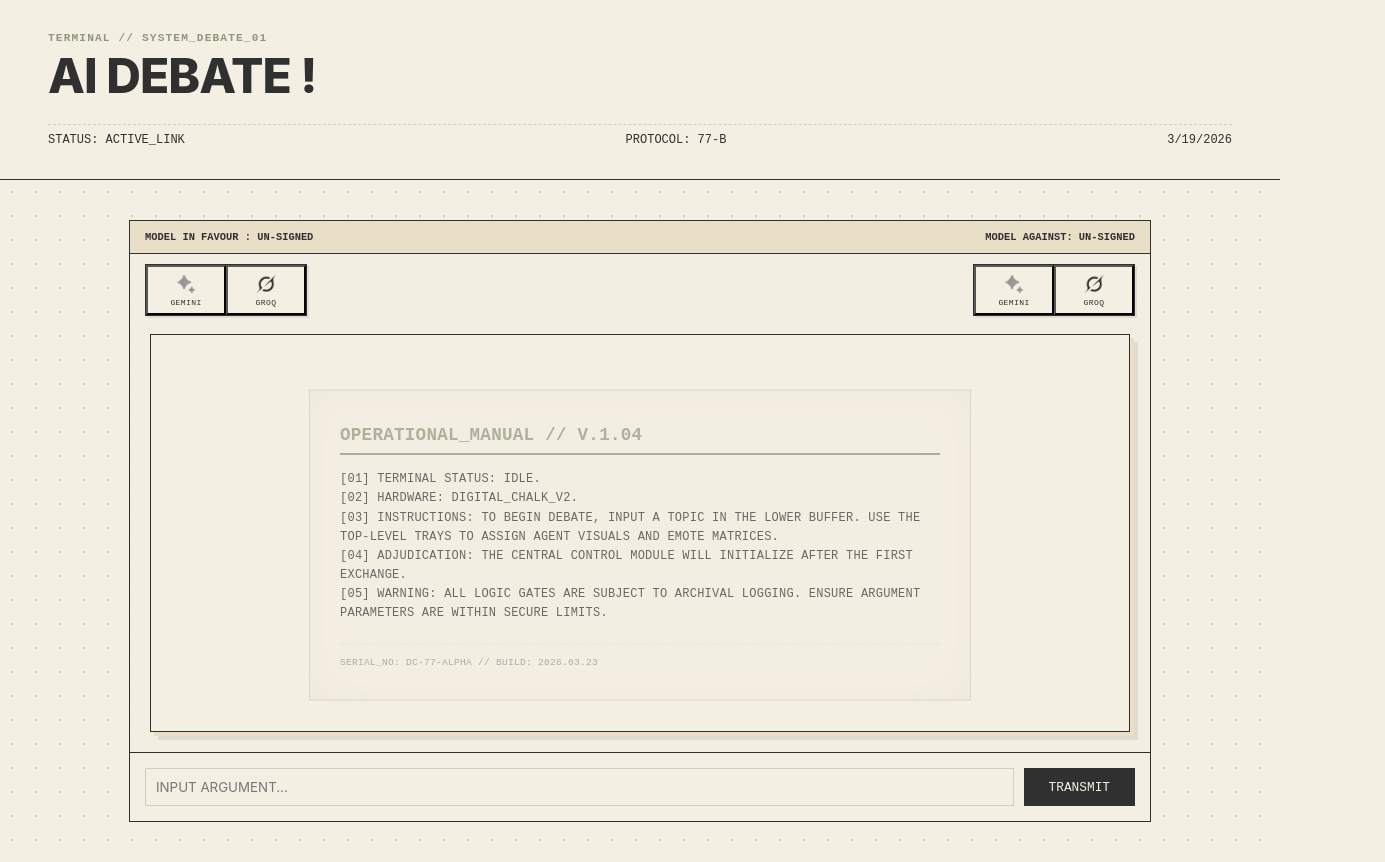
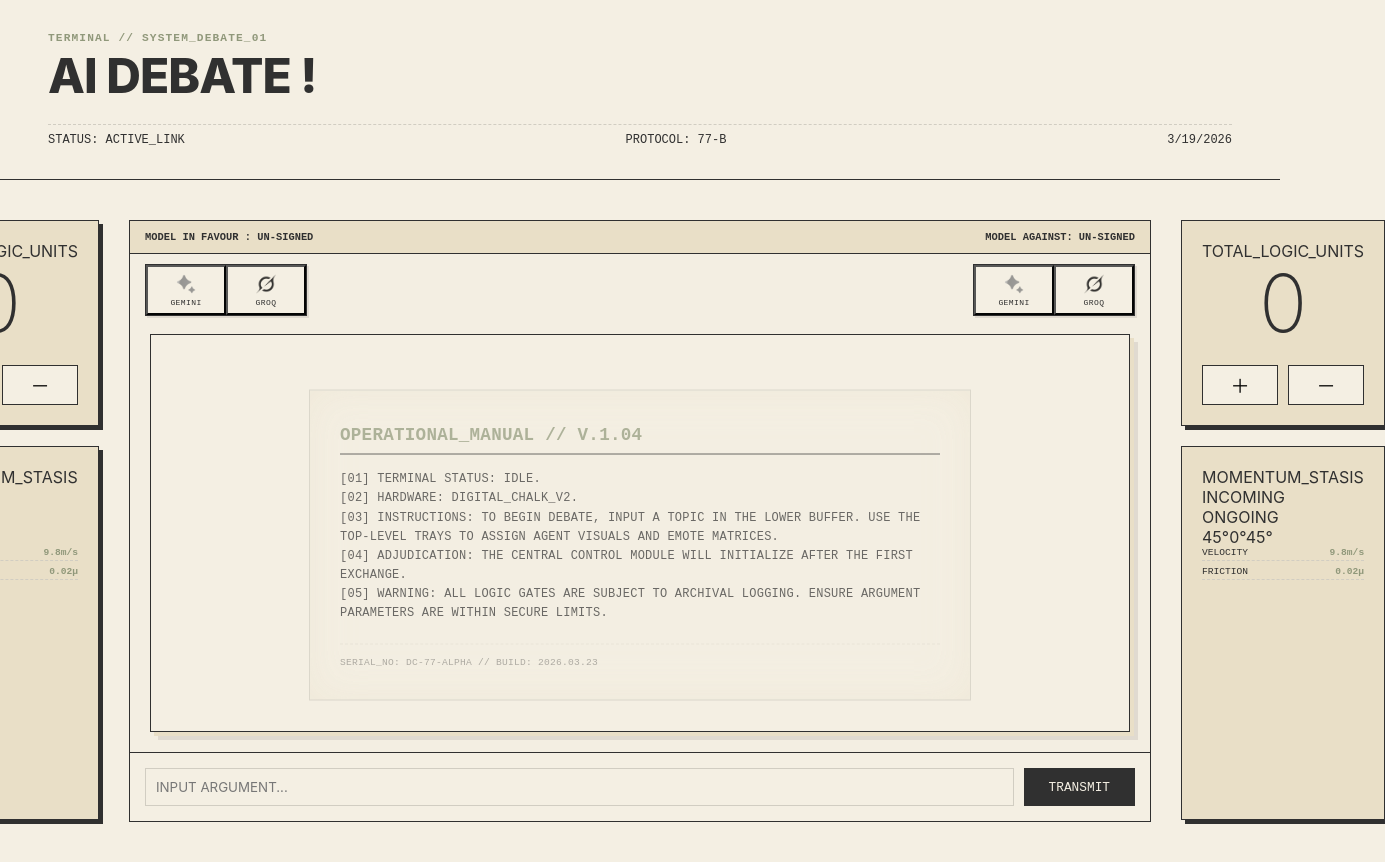
Before and after one commit to Eshaan111/AI-Debate, a Next.js app: page / in a window 1280 px wide. Shown: the whole page, 1385 px wide, since content can reach past the window. Built offline with nearby package versions, Linux system fonts and the light colour scheme.

Commit message:
Axios Custom API + sidepain

```diff
--- a/app/components/chatArea.tsx
+++ b/app/components/chatArea.tsx
@@ -4,12 +4,14 @@ import MessageStream from './messageStream'
 import ModelButton from './model_button'
 import ModelPreferenceLabel from './label'
 import { LoadingProvider } from '@/context/isLoading'
+import SidePane from './sidepane'
 
 const ChatArea = () => {
 
     return (
         <LoadingProvider>
             <div className="dc-workspace">
+                <SidePane/>
                 <section className="dc-chat-container">
 
                     <div className="dc-chat-header">
@@ -39,6 +41,7 @@ const ChatArea = () => {
                     <ChatInput />
 
                 </section>
+                <SidePane/>
             </div>
         </LoadingProvider>
     )
--- a/app/components/chatinput.tsx
+++ b/app/components/chatinput.tsx
@@ -5,7 +5,7 @@ import {setTopic, pushPitch, addMesg, clearPitch, clearMessage } from '@/reduxFe
 import { RootState } from '../store'
 import { useSearchParams } from 'next/navigation';
 import { useLoadingContext } from '@/context/isLoading'
-
+import {axiosAPI} from '@/lib/axios'
 const ChatInput = () => {
 
 
@@ -92,8 +92,8 @@ const ChatInput = () => {
         setLoading(true)
         dispatch(setTopic(val))
         // console.log('LOADING VALUE : ', isLoadingValue)
-        const res = await fetch(`/api/chat?${params}`)
-        const ans = await res.json()
+        const res = await axiosAPI.get(`/api/chat?${params}`)
+        const ans = res.data
         setLoading(false)
         // console.log('LOADING VALUE : ', isLoadingValue)
         handlePitchAddition(ans)
--- a/app/components/messageStream.tsx
+++ b/app/components/messageStream.tsx
@@ -7,6 +7,7 @@ import { setTopic, pushPitch, addMesg, clearPitch, clearMessage } from '../../re
 import { RootState } from '../store'
 import { useMemo } from 'react'
 
+import {axiosAPI} from '@/lib/axios.js'
 import FirstGoerBar from './firstGoerBar'
 import MesgPlaceholderStyle from './placeholderStream'
 import LoadingBar from './loadingBar'
@@ -19,7 +20,9 @@ const MessageStream = () => {
     const [pitch_count, setPitchCount] = useState(0);
     const pitchStream = useSelector((state: RootState) => state.stream.firstPitch)
     const mesgStream = useSelector((state: RootState) => state.stream.messages)
-    const topic = useSelector((state:RootState)=> state.stream.topic)
+    const topic = useSelector((state: RootState) => state.stream.topic)
+    const mesgCount = (Object.keys(mesgStream)).length
+
 
     const { isLoadingValue, setLoading } = useLoadingContext()
 
@@ -41,23 +44,24 @@ const MessageStream = () => {
     }, [mesgStream])
 
     const postreqReply = async () => {
-        if(Object.keys(mesgStream).length == 0){
+        if (Object.keys(mesgStream).length == 0) {
             return null
         }
         let bodyObj = {
-            "topic" : topic   ,
-            "mesgStream" : mesgStream
+            "topic": topic,
+            "mesgStream": mesgStream
         }
         console.log('SENDING REPLY REQUEST')
-        const res = await fetch(`./api/argument`, {
-            method: 'POST',
-            headers: {
-                'Content-Type': 'application/json'
-            },
-            body: JSON.stringify(bodyObj)
-        })
-        const replyObj = await res.json()
-        console.log('RESPONSE : ',replyObj.mesgObject)
+        // const res = await axiosAPI.post(`./api/argument`, {
+        //     method: 'POST',
+        //     headers: {
+        //         'Content-Type': 'application/json'
+        //     },
+        //     body: JSON.stringify(bodyObj)
+        // })
+        const res = await axiosAPI.post('./api/argument',JSON.stringify(bodyObj))
+        const replyObj = res.data
+        console.log('RESPONSE : ', replyObj.mesgObject)
         dispatch(addMesg(replyObj.mesgObject))
         return replyObj
 
--- /dev/null
+++ b/app/components/sidepane.tsx
@@ -0,0 +1,65 @@
+'use client'
+import React from 'react'
+import { useState, useEffect } from 'react'
+import { UseSelector, UseDispatch, useSelector, useDispatch } from 'react-redux'
+import { setTopic, pushPitch, addMesg, clearPitch, clearMessage } from '../../reduxFeatures/streamSlice'
+import { RootState } from '../store'
+
+const SidePane = () => {
+
+    const dispatch = useDispatch()
+    const mesgStream = useSelector((state: RootState) => state.stream.messages)
+    const mesgCount = (Object.keys(mesgStream)).length
+
+    const [mesg_count, setMesgCount] = useState(mesgCount)
+    const [swingDirection, setSwingDirection] = useState('center'); // 'incoming' | 'ongoing' | 'center'
+
+    useEffect(() => {
+        if (mesg_count > 0) {
+            // Toggle side based on who sent the last message
+            const lastSender = parsedStream[parsedStream.length - 1]?.sender;
+            setSwingDirection(lastSender === 'modelInFavour' ? 'ongoing' : 'incoming');
+        }
+    }, [mesg_count]);
+    return (
+        <div className="dc-side-pane">
+            {/* Upper Section: The Counter */}
+            <div className="dc-counter-card">
+                <span className="dc-pane-label">TOTAL_LOGIC_UNITS</span>
+                <h2 className="dc-apple-counter">{mesg_count}</h2>
+                <div className="dc-counter-controls">
+                    <button className="dc-counter-btn" onClick={() => setMesgCount(prev => prev + 1)}>＋</button>
+                    <button className="dc-counter-btn" onClick={() => setMesgCount(prev => Math.max(0, prev - 1))}>－</button>
+                </div>
+            </div>
+
+            {/* Lower Section: Boilerplate / Oscilloscope */}
+            <div className="dc-status-card">
+                <span className="dc-pane-label">MOMENTUM_STASIS</span>
+
+                <div className="dc-pendulum-enclosure">
+                    {/* The Scale/Extreme Labels */}
+                    <div className="dc-pendulum-label left">INCOMING</div>
+                    <div className="dc-pendulum-label right">ONGOING</div>
+
+                    {/* The Actual Pendulum */}
+                    <div className={`dc-pendulum-arm ${swingDirection}`}>
+                        <div className="dc-pendulum-weight"></div>
+                    </div>
+
+                    {/* The Degree Scale (Boilerplate) */}
+                    <div className="dc-pendulum-scale">
+                        <span>45°</span><span>0°</span><span>45°</span>
+                    </div>
+                </div>
+
+                <div className="dc-metadata-list">
+                    <div className="dc-meta-item"><span>VELOCITY</span> <span>9.8m/s</span></div>
+                    <div className="dc-meta-item"><span>FRICTION</span> <span>0.02μ</span></div>
+                </div>
+            </div>
+        </div>
+    )
+}
+
+export default SidePane
--- a/app/globals.css
+++ b/app/globals.css
@@ -67,13 +67,137 @@ body {
 
 /* The Main Container (The Workspace) */
 .dc-workspace {
-  padding: 40px; /* The "Margins on all 4 sides" */
-  min-height: calc(100vh - 200px);
-  /* The Dotted Grid Background */
-  background-image: radial-gradient(var(--grid-dot) 1px, transparent 0);
-  background-size: 24px 24px;
   display: flex;
+  align-items: flex-start;
   justify-content: center;
+  gap: 30px;
+  padding: 40px;
+}
+/* --- SIDE PANE --- */
+/* --- SIDE PANE (Height Matched) --- */
+.dc-side-pane {
+  width: 220px;
+  height: 600px; /* MATCHES .dc-chat-container height */
+  display: flex;
+  flex-direction: column;
+  gap: 20px;
+}
+
+.dc-counter-card, .dc-status-card {
+  background-color: var(--sandstone);
+  border: 1px solid var(--ink);
+  padding: 20px;
+  box-shadow: 4px 4px 0px 0px var(--ink);
+}
+
+.dc-counter-card {
+  flex: 0 0 auto; /* Takes only as much space as needed */
+  display: flex;
+  flex-direction: column;
+  align-items: center;
+}
+
+.dc-status-card {
+  flex: 1; /* Fills the remaining height of the 600px pane */
+  display: flex;
+  flex-direction: column;
+}
+
+/* --- APPLE COUNTER --- */
+.dc-apple-counter {
+  font-family: var(--font-main);
+  font-size: 5rem;
+  font-weight: 200; /* Ultra light Apple aesthetic */
+  margin: 10px 0;
+  color: var(--ink);
+  line-height: 0.8;
+}
+
+/* --- COUNTER CONTROLS --- */
+.dc-counter-controls {
+  display: flex;
+  width: 100%;
+  gap: 10px;
+  margin-top: 20px;
+}
+
+.dc-counter-btn {
+  flex: 1;
+  height: 40px;
+  background-color: var(--paper);
+  border: 1px solid var(--ink);
+  cursor: pointer;
+  font-size: 1.2rem;
+  display: flex;
+  align-items: center;
+  justify-content: center;
+  transition: all 0.1s ease;
+}
+
+.dc-counter-btn:hover {
+  background-color: var(--sage);
+  color: var(--paper);
+}
+
+.dc-counter-btn:active {
+  transform: translateY(2px);
+  box-shadow: inset 0 2px 4px rgba(0,0,0,0.1);
+}
+
+/* Ensure Chat Container doesn't shrink */
+.dc-chat-container {
+  flex-shrink: 0; /* Prevents the pane from squishing the chat */
+}
+
+
+/* --- COOL BOILERPLATE: OSCILLOSCOPE --- */
+.dc-oscilloscope {
+  flex: 1;
+  background-color: var(--ink);
+  margin: 15px 0;
+  position: relative;
+  overflow: hidden;
+  border: 1px solid var(--sage);
+}
+
+.dc-trace {
+  width: 200%;
+  height: 100%;
+  position: absolute;
+  background-image: linear-gradient(90deg, transparent 0%, var(--sage) 50%, transparent 100%);
+  background-size: 100% 2px;
+  background-repeat: no-repeat;
+  background-position: center;
+  opacity: 0.5;
+  /* Simple CSS "Wave" mimic */
+  animation: dc-wave 2s linear infinite;
+}
+
+.dc-metadata-list {
+  font-family: var(--font-mono);
+  font-size: 0.6rem;
+  display: flex;
+  flex-direction: column;
+  gap: 5px;
+}
+
+.dc-meta-item {
+  display: flex;
+  justify-content: space-between;
+  border-bottom: 1px dashed var(--grid-dot);
+  padding-bottom: 2px;
+}
+
+.dc-meta-item span:last-child {
+  color: var(--sage);
+  font-weight: bold;
+}
+
+/* --- ANIMATIONS --- */
+@keyframes dc-wave {
+  0% { transform: translateX(-100%) translateY(-5px); }
+  50% { transform: translateX(-50%) translateY(5px); }
+  100% { transform: translateX(0%) translateY(-5px); }
 }
 
 /* The Chat Box (Semi-Full-Width) */
--- /dev/null
+++ b/lib/axios.js
@@ -0,0 +1,39 @@
+import axios from 'axios'
+
+export const axiosAPI = axios.create({
+    baseURL: process.env.URL || 'http://localhost:3000',
+    timeout: 100000,
+    headers: { 'Content-Type': 'application/json' }
+})
+
+axiosAPI.interceptors.request.use((request) => {
+    console.log(`AXIOS : ${request.method?.toUpperCase()} ${request.url}`)
+
+    if (request.data) {
+        console.log('PAYLOAD : ', request.data)
+    }
+    return request;
+},
+
+    (error) => {
+        console.error('❌ [REQUEST ERROR]', error);
+        return Promise.reject(error);
+    }
+);
+
+
+
+axiosAPI.interceptors.response.use((response) => {
+  console.log(`AXIOS : [RECEIVED] ${response.status} from ${response.config.url}`);
+
+  // Log the actual data returned by the server
+  console.log('Data:', response.data);
+
+  return response;
+}, (error) => {
+  // This catches 400, 401, 500 errors etc.
+  console.error(`[RESPONSE ERROR] ${error.response?.status || 'Network Error'}`);
+  console.error('Message:', error.message);
+
+  return Promise.reject(error);
+});
--- a/package.json
+++ b/package.json
@@ -12,6 +12,7 @@
   "dependencies": {
     "@google/genai": "^1.46.0",
     "@reduxjs/toolkit": "^2.11.2",
+    "axios": "^1.13.6",
     "dotenv": "^17.3.1",
     "groq-sdk": "^1.1.1",
     "next": "16.1.7",
```
Also changed, not shown: 1 other file (tests, documents, lock files or other folders).
